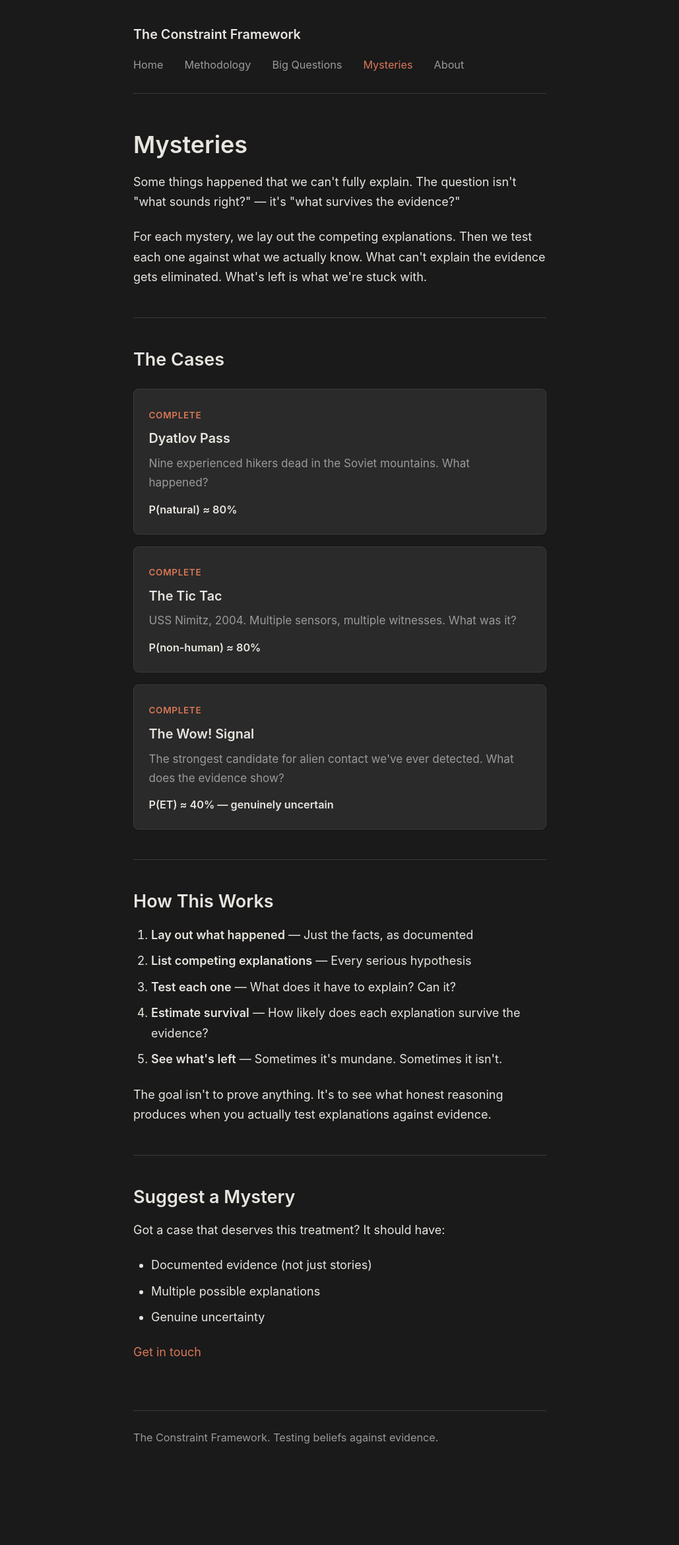
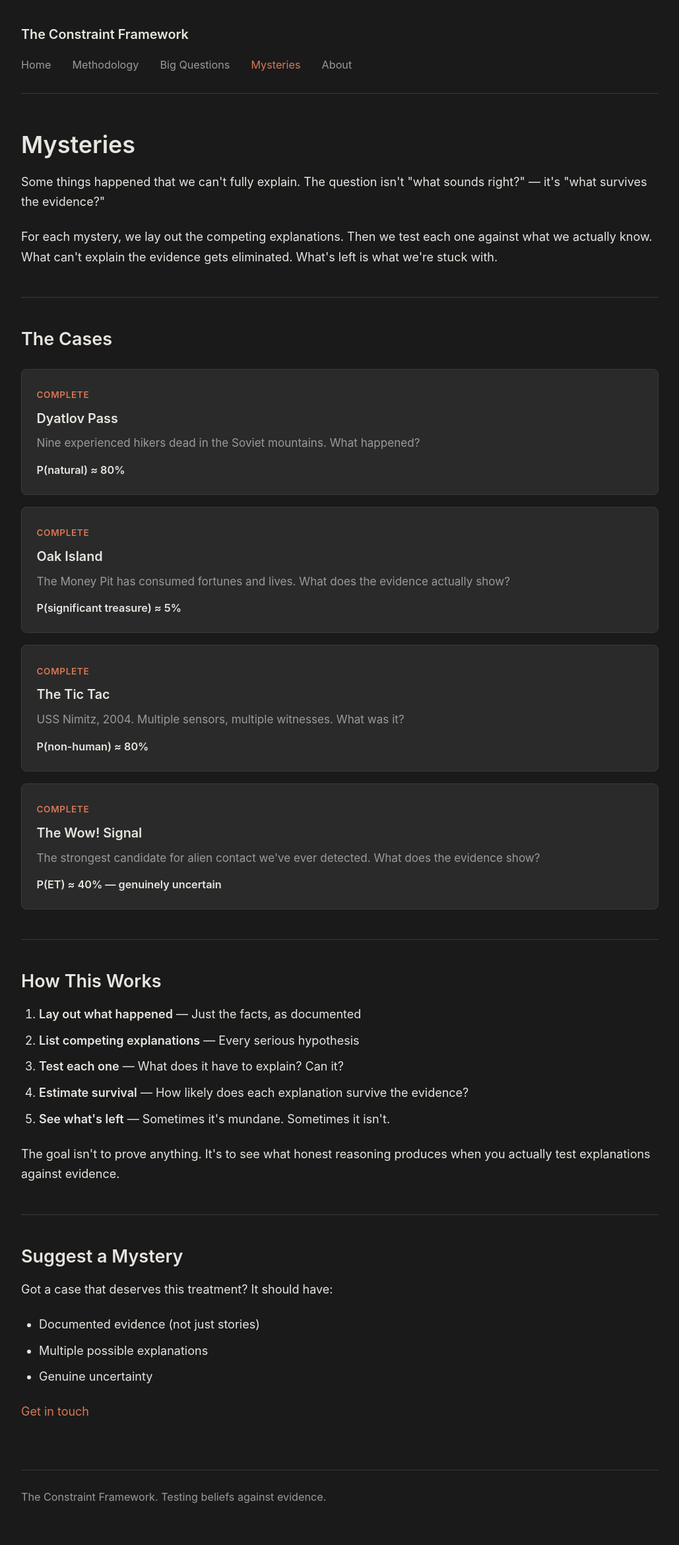
Before and after one commit to aitrmna/the-constraint-framework, a Jekyll site: the page built from mysteries.md, in a window 1280 px wide. Shown: the whole page at 66% size, without its empty margins (125-1154 px from the left). Built offline with Jekyll 4.4.1, drawn with Linux system fonts in a browser that asks for light colours; before the commit the page ends 2251 px from its top, so only the background shows below that; part of the change alters nothing that is shown.

Commit message:
Add Oak Island mystery, widen text to 1020px

```diff
--- /dev/null
+++ b/_mysteries/oak-island.md
@@ -0,0 +1,279 @@
+---
+layout: mystery
+title: Oak Island
+subtitle: 230 years of digging. Is anything there?
+description: The Money Pit has consumed fortunes and lives. What does the evidence actually show?
+result: P(significant treasure) ≈ 5%
+status: complete
+---
+
+Since 1795, people have been digging on Oak Island, Nova Scotia. They've found tantalizing hints. They've also found nothing definitive.
+
+Six people have died trying. Millions of dollars spent. Multiple TV series. Countless theories.
+
+Is there actually anything there?
+
+---
+
+## The Story
+
+In 1795, three teenagers found a circular depression in the ground. They dug. At regular intervals — every 10 feet — they hit platforms of oak logs. They gave up at 30 feet.
+
+Others continued. The Onslow Company in 1804 reached 90 feet before water flooded the pit. They claimed to find a stone with mysterious symbols. The stone has since disappeared.
+
+The story grew. Legends accumulated. The "Money Pit" was born.
+
+Since then: dozens of expeditions, millions of dollars, engineering marvels, and exactly zero confirmed treasure.
+
+---
+
+## What's Actually Been Found
+
+Let's separate confirmed finds from legend:
+
+**Confirmed:**
+- Old wooden structures underground (dated to 1700s-1800s)
+- Fragments of old parchment (a few fibers)
+- Coconut fiber (not native to Nova Scotia)
+- Old coins (mostly 17th-18th century, small value)
+- Bone fragments (human, possibly from 17th century)
+- Various metal objects (tools, chains, nails)
+- Flood tunnels connected to the shore (possibly natural, possibly man-made)
+
+**Claimed but unverified:**
+- The inscribed stone (disappeared, only drawings remain)
+- Cement vaults at depth
+- Gold traces in drill samples
+- Organized flood tunnel "booby traps"
+
+**Never found:**
+- Any treasure
+- Any document explaining what's there
+- Any artifact of clear high value
+
+---
+
+## The Hypotheses
+
+1. **Pirate treasure** — Captain Kidd, Blackbeard, or other pirates buried loot
+2. **Knights Templar** — Religious artifacts hidden from persecution
+3. **Shakespeare manuscripts** — Francis Bacon buried proof he wrote the plays
+4. **British military** — War payroll hidden during American Revolution
+5. **French navy** — Louisbourg fortress treasure relocated
+6. **Natural sinkhole** — Geological formation mistaken for man-made pit
+7. **Early industrial operation** — Salt works, tar kiln, or similar mundane use
+8. **Elaborate hoax** — 19th century treasure hunters salted the site
+
+---
+
+## Testing the Explanations
+
+### 1. Pirate Treasure
+
+**The claim:** Pirates buried treasure here for later retrieval.
+
+**Problems:**
+- Pirates rarely buried treasure — it's mostly fiction
+- No historical record links any pirate to Nova Scotia
+- The elaborate engineering (flood tunnels, multiple platforms) doesn't match pirate capabilities or motivations
+- Why build a retrieval-proof pit for treasure you want to retrieve?
+
+**Verdict:** Romantic but nonsensical. Pirates didn't operate this way.
+
+**Survival probability:** ~2%
+
+### 2. Knights Templar
+
+**The claim:** Templars fleeing persecution hid religious artifacts (possibly the Holy Grail, Ark of the Covenant, or treasure).
+
+**Problems:**
+- Templars were dissolved in 1312 — nearly 500 years before Oak Island activity
+- No credible evidence Templars reached North America
+- The theory requires a multi-century secret society maintaining the secret
+- Oak Island structures date to 1700s, not medieval period
+
+**Verdict:** Pure fantasy. Zero evidence connects Templars to Oak Island.
+
+**Survival probability:** ~0.1%
+
+### 3. Shakespeare Manuscripts
+
+**The claim:** Francis Bacon (supposedly the real Shakespeare) hid proof in Oak Island.
+
+**Problems:**
+- Bacon died in 1626 — structures date later
+- No evidence Bacon had any connection to Nova Scotia
+- Why would anyone go to such lengths to hide literary proof?
+- The Bacon-Shakespeare theory itself has no credible support
+
+**Verdict:** Conspiracy theory stacked on conspiracy theory.
+
+**Survival probability:** ~0.1%
+
+### 4. British Military Payroll
+
+**The claim:** During the American Revolution, British forces hid military funds.
+
+**What it has going for it:**
+- Timing works (1770s-1780s)
+- British had resources for engineering
+- Military secrecy plausible
+- Nova Scotia was British territory
+
+**Problems:**
+- No historical record of missing payroll
+- Military would have retrieved it after the war
+- Elaborate flood tunnels seem excessive for temporary storage
+
+**Verdict:** More plausible than pirates or Templars, but still no documentary evidence.
+
+**Survival probability:** ~5%
+
+### 5. French Naval Treasure
+
+**The claim:** Treasure from the Fortress of Louisbourg was hidden before British capture.
+
+**What it has going for it:**
+- Louisbourg fell in 1758 — timing works
+- French definitely had treasure to protect
+- Nova Scotia location makes sense
+- Some engineering capability available
+
+**Problems:**
+- Historical records show Louisbourg's valuables were shipped to France
+- No documentation of any Oak Island operation
+- Flood tunnel engineering seems beyond French colonial capability
+
+**Verdict:** Plausible but unsupported.
+
+**Survival probability:** ~5%
+
+### 6. Natural Sinkhole
+
+**The claim:** Oak Island's "pit" is a natural sinkhole in the limestone/gypsum. Early diggers misinterpreted natural features.
+
+**What it explains:**
+- The flooding (natural water table)
+- Collapsed wooden debris (fallen trees in sinkhole)
+- "Platforms" (natural sediment layers or misidentified stratigraphy)
+- Why nothing is ever found (nothing was buried)
+
+**Problems:**
+- Coconut fiber is hard to explain naturally
+- Some structures do appear man-made
+- The area's geology is debated
+
+**Verdict:** Partially convincing. May explain the "bottomless" flooding. Doesn't explain all finds.
+
+**Survival probability:** ~25%
+
+### 7. Early Industrial Operation
+
+**The claim:** The pit was a tar kiln, salt works, or ship repair facility — mundane 18th century industry, not treasure.
+
+**What it explains:**
+- Man-made wooden structures
+- Coconut fiber (used in rope-making)
+- Water channels (industrial water supply)
+- Why no treasure exists (it was never treasure)
+- The dating of materials to 1700s-1800s
+
+**Problems:**
+- No clear documentation of such an operation
+- Some features seem over-engineered for industrial use
+
+**Verdict:** Boring but plausible. Explains evidence without requiring treasure.
+
+**Survival probability:** ~35%
+
+### 8. Hoax (Salted Site)
+
+**The claim:** 19th century treasure hunters, to attract investors, planted "evidence" and created the legend.
+
+**What it explains:**
+- Why finds are always tantalizing but never conclusive
+- The disappearing inscribed stone
+- Why no treasure despite 230 years of digging
+- The convenient "booby traps" that prevent recovery
+
+**Problems:**
+- Some structures predate the treasure hunting era
+- Carbon dating confirms old materials
+- Complex conspiracy to maintain over centuries
+
+**Verdict:** Some salting probably happened. Doesn't explain everything.
+
+**Survival probability:** ~20%
+
+---
+
+## The Math
+
+| Hypothesis | Survival Probability |
+|------------|---------------------|
+| Industrial operation | ~35% |
+| Natural sinkhole (partial) | ~25% |
+| Hoax/salted site | ~20% |
+| British military | ~5% |
+| French treasure | ~5% |
+| Pirate treasure | ~2% |
+| Something else | ~8% |
+| Knights Templar | ~0.1% |
+| Shakespeare manuscripts | ~0.1% |
+
+The mundane explanations dominate. Combined probability of "significant treasure exists": **~5%**
+
+---
+
+## The Pattern
+
+Oak Island shows classic treasure hunting psychology:
+
+**Sunk cost:** "We've spent this much, there MUST be something"
+
+**Confirmation bias:** Every find is interpreted as evidence of treasure, never as evidence of mundane activity
+
+**Unfalsifiability:** When you find nothing, it proves the treasure is deeper or the booby traps are working
+
+**Legend accumulation:** Stories grow with each retelling. The inscribed stone gained symbols over time in retellings.
+
+---
+
+## What 230 Years Tells Us
+
+If significant treasure existed:
+- 230 years of searching should have found it
+- Modern technology (ground-penetrating radar, drilling) should have located it
+- Some documentary evidence should have surfaced
+
+Instead:
+- Nothing conclusive found despite massive effort
+- Technology reveals complex geology, not treasure vaults
+- No documents ever surface
+
+**The absence of evidence, after this much searching, IS evidence of absence.**
+
+---
+
+## The Honest Answer
+
+**Most likely:** Oak Island contains remnants of some 18th century industrial or maritime activity — tar kiln, salt works, ship repair — plus natural sinkhole features. Early treasure hunters misinterpreted what they found. Later treasure hunters, desperate for returns, may have salted the site with "evidence." The legend grew until it became self-sustaining.
+
+**What might exist:** Some minor historical artifacts. Perhaps a small cache someone hid. Nothing worth the millions spent.
+
+**What almost certainly doesn't exist:** Pirate treasure, Templar artifacts, or anything else worth the legend.
+
+---
+
+## Why This Case Is Useful
+
+Oak Island demonstrates how NOT to reason about evidence:
+
+1. **Don't interpret absence of treasure as evidence of better-hidden treasure**
+2. **Don't ignore base rates** (how often are legendary treasures real?)
+3. **Don't let sunk costs drive beliefs**
+4. **Do update on 230 years of failed searching**
+
+Sometimes the answer is: there's nothing there.
+
+The framework doesn't always produce exciting conclusions. Sometimes it produces true ones.
--- a/assets/css/style.css
+++ b/assets/css/style.css
@@ -11,7 +11,7 @@
   --accent-hover: #e8886a;
   --link: #da7756;
   --link-hover: #e8886a;
-  --max-width: 680px;
+  --max-width: 1020px;
 }
 
 * {
```
